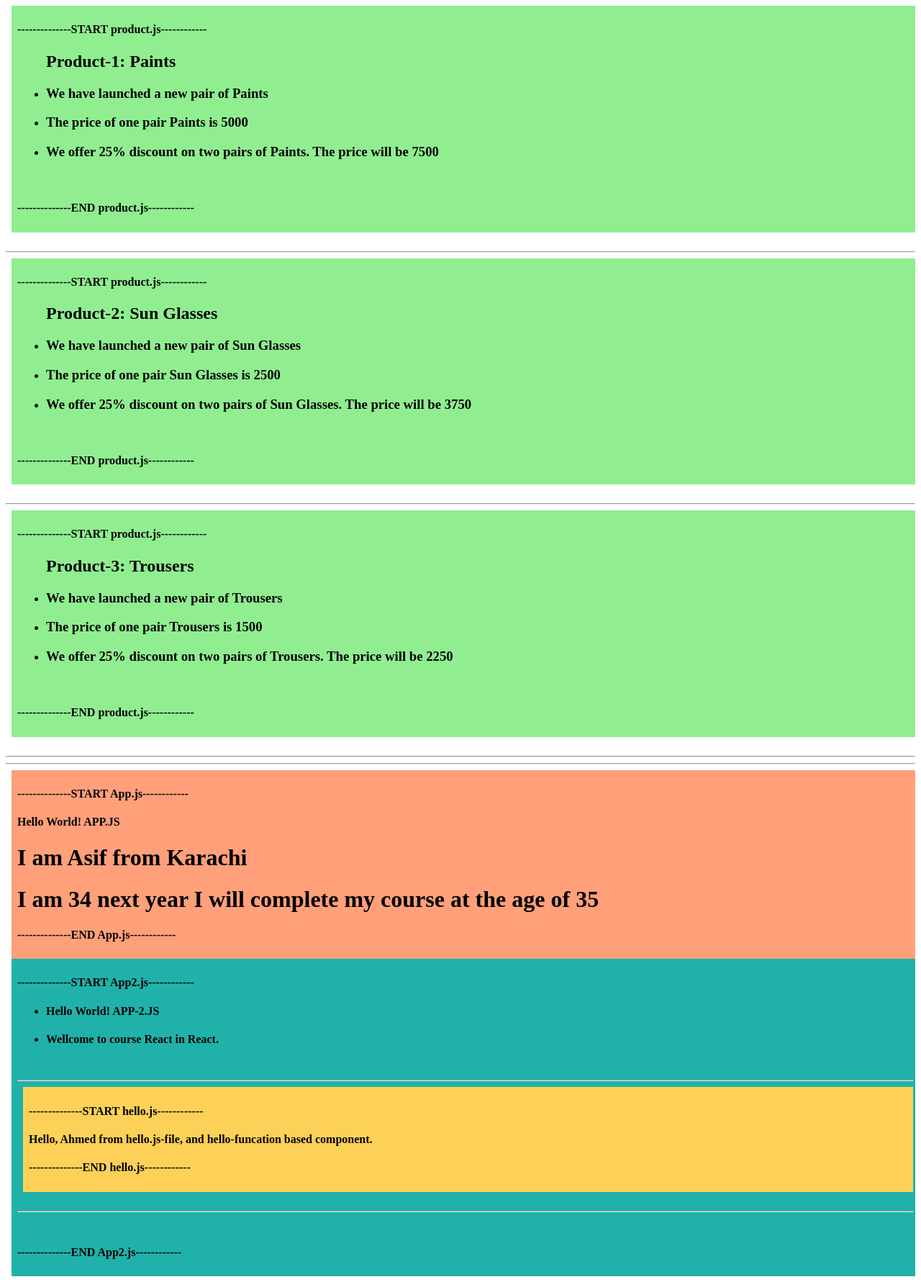
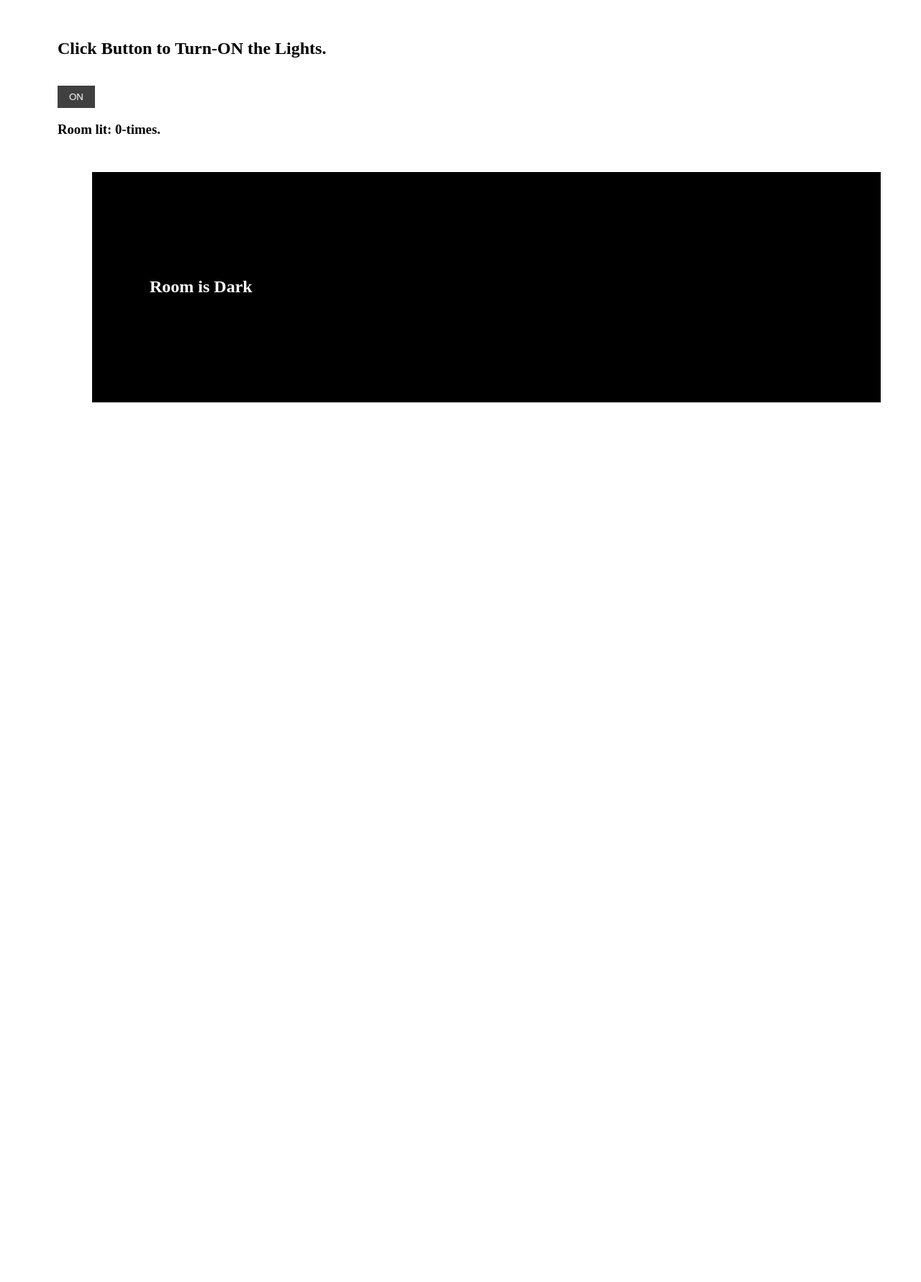
Before and after one commit to aasif112/03_learn_react, a React (Create React App) app: page / in a window 1280 px wide. Shown: the whole page at 72% size. After the commit the page ends 800 px from the top, so only its background shows below. Built offline with nearby package versions, Linux system fonts and the light colour scheme.

Commit message:
room lit On Off page

```diff
--- a/src/App.js
+++ b/src/App.js
@@ -1,23 +1,27 @@
 import React from 'react';
 
 
-// NEW CSS STYLE FILE:
-import './style.css'
+import { useState } from 'react';
+import { Room } from './Room';
+import Classroom from './Classroom';
 
 
-function App({name, city, age }) {
-  return (
-    <div className="appjs">
-    <h4>--------------START App.js------------</h4>
-      <div>
-      <h4>  Hello World! APP.JS  </h4>
-      <h1>I am {name} from {city} </h1>
-      <h1>I am {age} next year I will complete my course at the age of {age +1} </h1>
 
-      </div>
-    <h4>--------------END App.js------------</h4>
+function App() {
+    return (
+    <div>
+      <Room />
     </div>
-  );
+  )
 }
 
+// function App() {
+//   return (
+//     <div >
+//       <Classroom >
+//       </Classroom>
+//     </div>
+//   );
+// }
+
 export default App;
--- a/src/App2.js
+++ /dev/null
@@ -1,31 +0,0 @@
-import React from "react";
-
-import Hello from './hello';
-
-
-// NEW CSS STYLE FILE:
-import './style.css'
-
-function App2(props) {
-    return (
-      <div className="app2js">
-        <h4>--------------START App2.js------------</h4>
-        <div>
-          <ul >
-            <li><h4>Hello World! APP-2.JS   </h4></li>
-            <li><h4>Wellcome to course {props.course} in {props.course}.   </h4></li>
-            </ul>
-
-          <br />
-          <hr />
-          <Hello firstName="Ahmed" />
-          <br />
-          <hr />
-          <br />
-      </div>
-        <h4>--------------END App2.js------------</h4>
-      </div>
-    );
-  }
-
-  export default App2;
--- /dev/null
+++ b/src/Classroom.js
@@ -0,0 +1,30 @@
+
+
+
+import React, { useState } from "react";
+
+
+function Classroom() {
+    // const state = useState(true)
+    let   [isLit, setLit] = useState(false)
+    function    click() {
+        console.log('Toggle-Button-Clicked');
+        setLit(!isLit)
+    }
+    return (
+        <div>
+            <br />
+            <br />
+            <br />
+            <h1 >The Class-room is: {isLit? 'Lit': 'Dark'} </h1>
+
+            <button onClick={click}>Toggle Button</button>
+            <br />
+            <br />
+
+        </div>
+    )
+}
+
+
+export default Classroom;
--- /dev/null
+++ b/src/Room.js
@@ -0,0 +1,36 @@
+
+
+
+import React, { useState } from "react";
+
+import './style.css'
+
+export function Room() {
+    let [light, setLight] = useState(false)
+    let [buttonClicked, setButtonclicked] = useState(0)
+    let [roomLit, setRoomlit] = useState(0)
+    function click() {
+        setLight(!light)
+        setButtonclicked(++buttonClicked)
+        console.log(`Button Clicked`)
+        if(buttonClicked%2 !==0) {
+                setRoomlit(++roomLit)
+        }
+    }
+
+
+    return (
+    <div >
+        <br />
+        <h2>Click Button to Turn-{light? 'OFF' : 'ON'} the Lights. </h2>
+        <br />
+        <button   onClick={click}>{light? 'OFF' : 'ON'}</button>
+        <br />
+        <h3>Room lit: {roomLit}-times. </h3>
+
+        <div className={light? 'litRoom' : 'darkRoom'}>
+            <h2>Room is {light? 'Lit' : 'Dark'}</h2>
+        </div>
+    </div>
+    )
+}
--- a/src/hello.js
+++ /dev/null
@@ -1,16 +0,0 @@
-import React from "react";
-
-
-function Hello({firstName}) {
-    return (
-        <div id="hellojs">
-        <h4>--------------START hello.js------------</h4>
-            <h4>Hello, <strong>{firstName}</strong> from hello.js-file, and hello-funcation based component. </h4>
-
-        <h4>--------------END hello.js------------</h4>
-        </div>
-    )
-}
-
-
-export default Hello;
--- a/src/index.js
+++ b/src/index.js
@@ -1,40 +1,21 @@
+
+
+
+
 import React from 'react';
 import ReactDOM from 'react-dom/client';
 import App from './App';
 import reportWebVitals from './reportWebVitals';
 
-// New Tags Created:
-
-import App2 from './App2';
-import Offer from './product';
-
-// NEW CSS STYLE FILE:
-// import './style.css'
-
 
 const root = ReactDOM.createRoot(document.getElementById('root'));
 root.render(
   <div>
-
-      <Offer  productNo={1} product="Paints" price={5000}  discount={25} />
-      <br />
-      <hr />
-      <Offer className="offerjs" productNo={2} product="Sun Glasses" price={2500}  discount={25} />
-      <br />
-      <hr />
-      <Offer className="offerjs" productNo={3} product="Trousers" price={1500}  discount={25} />
-      <br />
-      <hr />
-      <hr />
-      <App  name="Asif"  city="Karachi" age={34} />
-      <App2 className="app2js" course="React"  quarter="Quarter-2" />
-
-
-
-    </div>
+    {/* <div>HELLO WORLD! INDEX.JS</div> */}
+    <App />
+  </div>
 );
 
-// <div>HELLO WORLD! INDEX.JS</div>
 
 
 
--- a/src/product.js
+++ /dev/null
@@ -1,28 +0,0 @@
-import React from "react";
-
-// NEW CSS STYLE FILE:
-import './style.css'
-
-function Offer(props) {
-    return (
-      <div className="offerjs">
-      <h4>--------------START product.js------------</h4>
-        <ul><h2>Product-{props.productNo}: {props.product}</h2>
-        <li>
-        <h3>We have launched a new pair of {props.product}</h3>
-        </li>
-        <li>
-        <h3>The price of one pair {props.product} is {props.price} </h3>
-        </li>
-        <li>
-        <h3>We offer {props.discount}% discount on two pairs of {props.product}.
-            The price will be {(props.price *2) *((100-props.discount)/100)} </h3>
-        </li>
-        </ul>
-        <br />
-      <h4>--------------END product.js------------</h4>
-      </div>
-    );
-  }
-
-  export default Offer;
--- a/src/style.css
+++ b/src/style.css
@@ -1,31 +1,44 @@
 
 
 
-
-.offerjs   {   background-color: lightgreen;
-    padding: 0.2rem;
-    padding-left: 0.5rem;
-    margin-left: 0.5rem;
-
+body    {
+        margin-left: 5rem;
+        margin-top: 1rem;
 }
 
-.appjs     {   background-color: lightsalmon;
-    padding: 0.2rem;
-    padding-left: 0.5rem;
-    margin-left: 0.5rem;
-
+button  {       background-color: rgba(0, 0, 0, 0.75);
+                padding: 0.5rem 1rem;
+                border: none;
+                color: white;
 }
-
-.app2js    {   background-color: lightseagreen;
-    padding: 0.2rem;
-    padding-left: 0.5rem;
-    margin-left: 0.5rem;
+button:hover    {       font-weight: 600;
+                        cursor: pointer;
 }
 
 
-#hellojs {  background-color: rgb(253, 209, 87);
-    padding: 0.2rem;
-    padding-left: 0.5rem;
-    margin-left: 0.5rem;
+.room   {   background-color: lightslategray;
+            padding: 5rem;
+            height: 10rem;
+            margin: 5rem;
+            align-content: center;
+            justify-content: center;
+            color: white;
+        }
 
-}
+.darkRoom   {   background-color: black;
+                padding: 5rem;
+                height: 10rem;
+                margin: 3rem;
+                align-content: center;
+                justify-content: center;
+                color: white;
+        }
+
+.litRoom   {    background-color: yellow;
+                padding: 5rem;
+                height: 10rem;
+                margin: 3rem;
+                align-content: center;
+                justify-content: center;
+                color: black;
+        }
```
Also changed, not shown: src/Pic.js (deleted, +0 -13 lines), src/App.css (line endings or trailing spaces).
